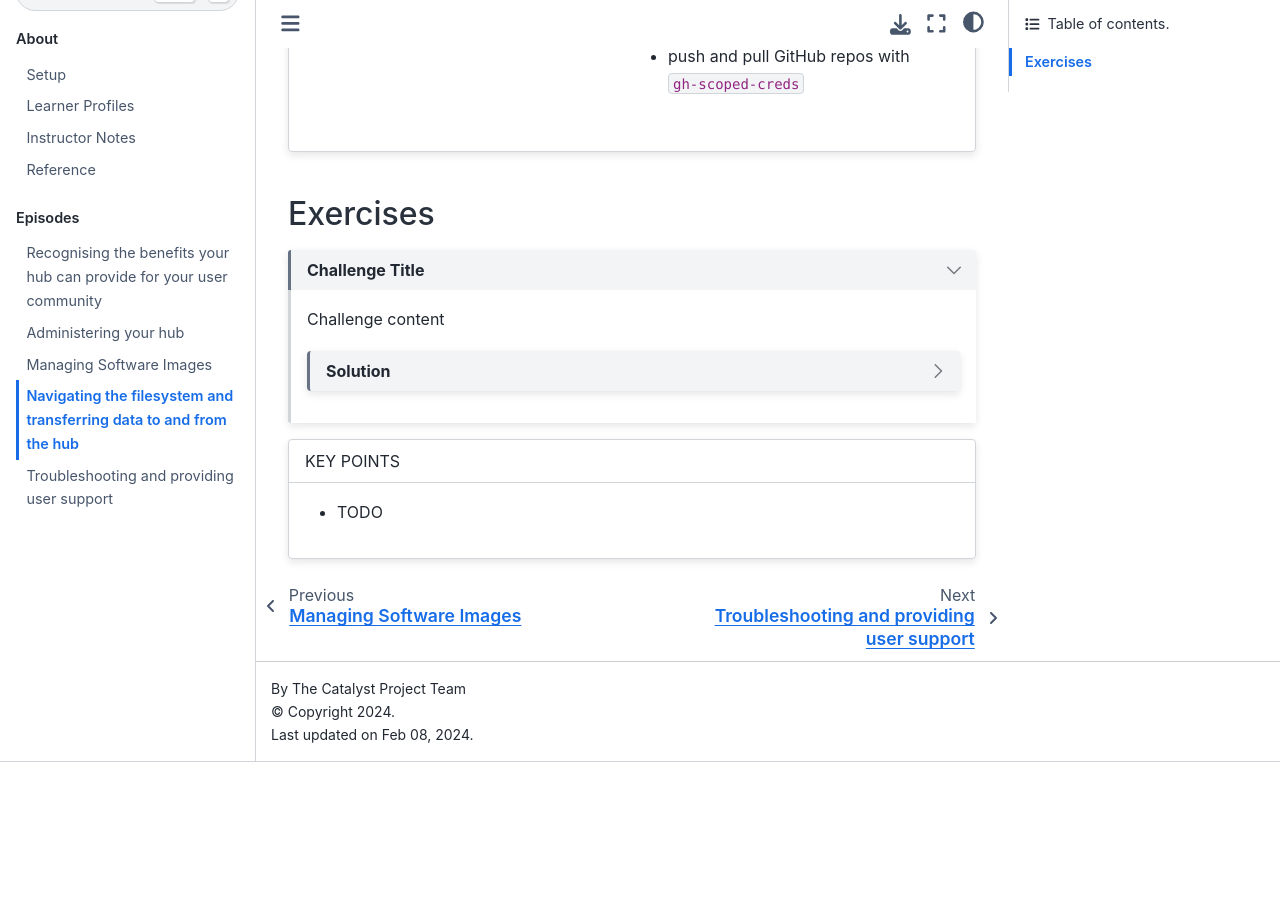
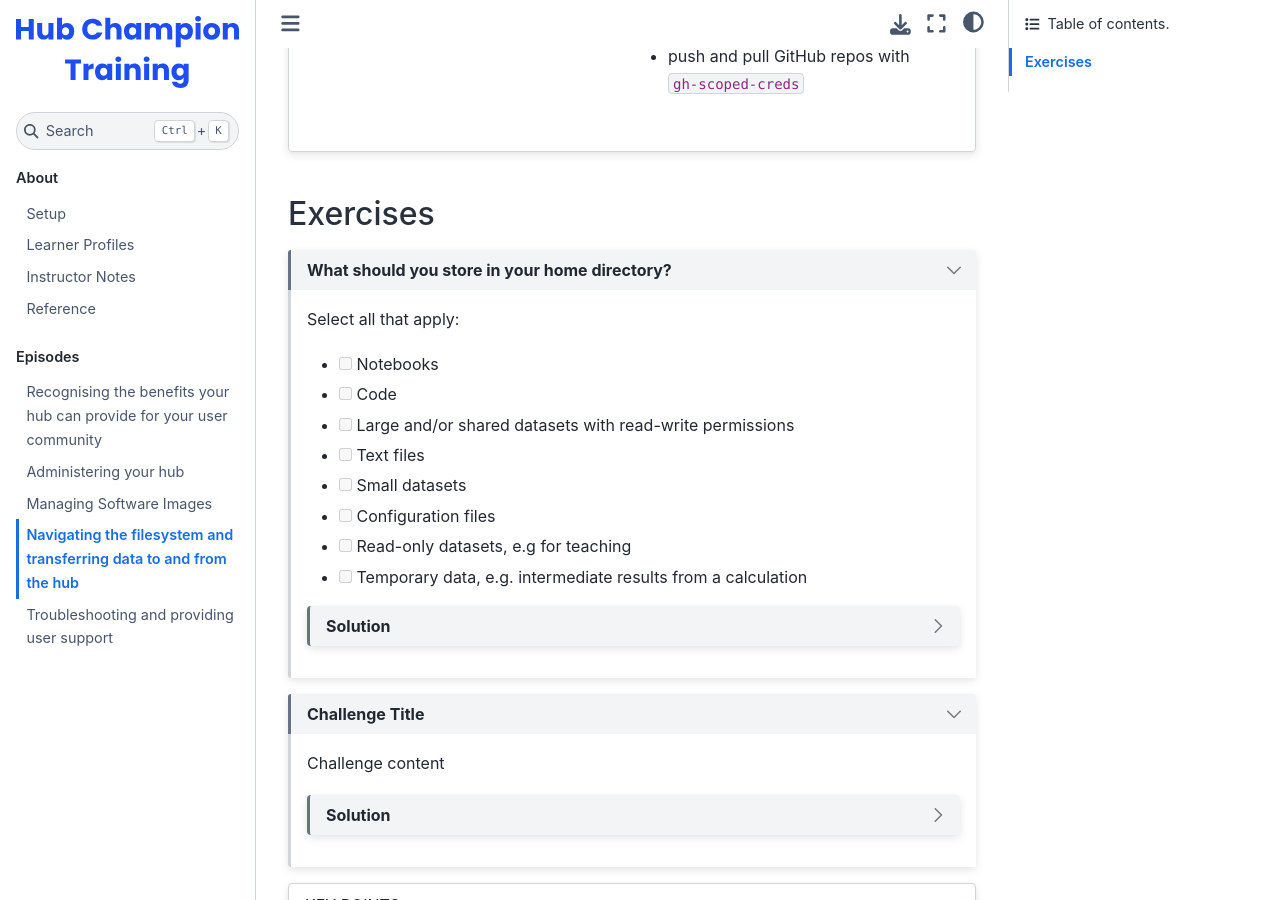
Before and after one commit to czi-catalystproject/hub-champion-training, a Jupyter Book: the page built from episodes/transfer_data.md, in a window 1280 px wide and 900 px high, scrolled down 474 px. Built offline with Jupyter Book 1.0.4 settings and Sphinx 7.4.7 and the Sphinx Book theme 1.1.4, drawn with Linux system fonts in a browser that asks for light colours; nearby versions of some CDN libraries; before the commit the page ends 1236 px from its top, so only the background shows below that.

Commit message:
Add first exercise

```diff
--- a/_config.yml
+++ b/_config.yml
@@ -53,6 +53,7 @@ parse:
     - replacements
     - smartquotes
     - substitution
+    - tasklist
 
 sphinx:
   extra_extensions:
--- a/episodes/transfer_data.md
+++ b/episodes/transfer_data.md
@@ -29,6 +29,35 @@ Objectives
 
 ## Exercises
 
+::::{dropdown} What should you store in your home directory?
+:open:
+
+Select all that apply:
+
+- [ ] Notebooks
+- [ ] Code
+- [ ] Large and/or shared datasets with read-write permissions
+- [ ] Text files
+- [ ] Small datasets
+- [ ] Configuration files
+- [ ] Read-only datasets, e.g for teaching
+- [ ] Temporary data, e.g. intermediate results from a calculation
+
+:::{dropdown} Solution
+
+- [x] Notebooks
+- [x] Code
+- [ ] Large and/or shared datasets with read-write permissions – *consider using Cloud Object Storage or other cloud-native storage solutions*
+- [x] Text files
+- [x] Small datasets
+- [x] Configuration files
+- [ ] Read-only datasets, e.g for teaching – *consider placing these files in the `~/shared` directory*
+- [ ] Temporary data, e.g. intermediate results from a calculation – *consider using the `/tmp` directory*
+
+:::
+
+::::
+
 ::::{dropdown} Challenge Title
 :open:
 
```
